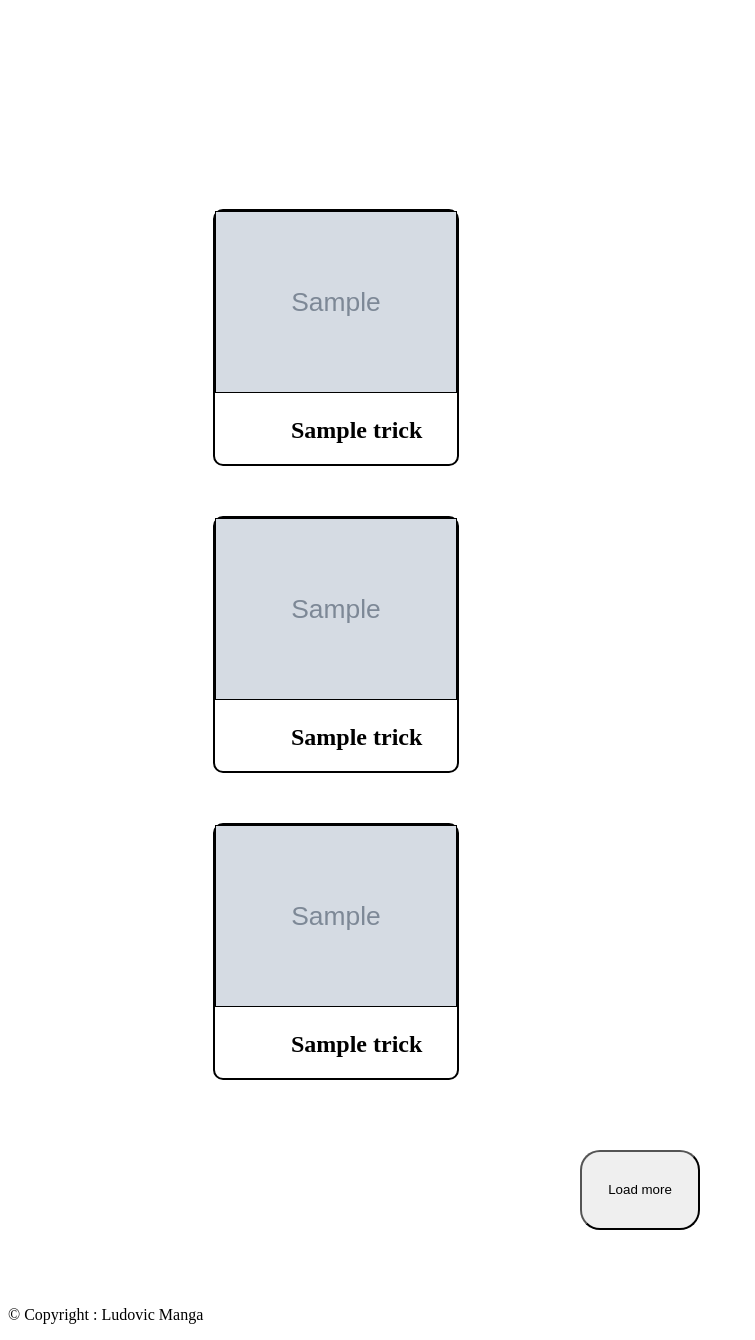
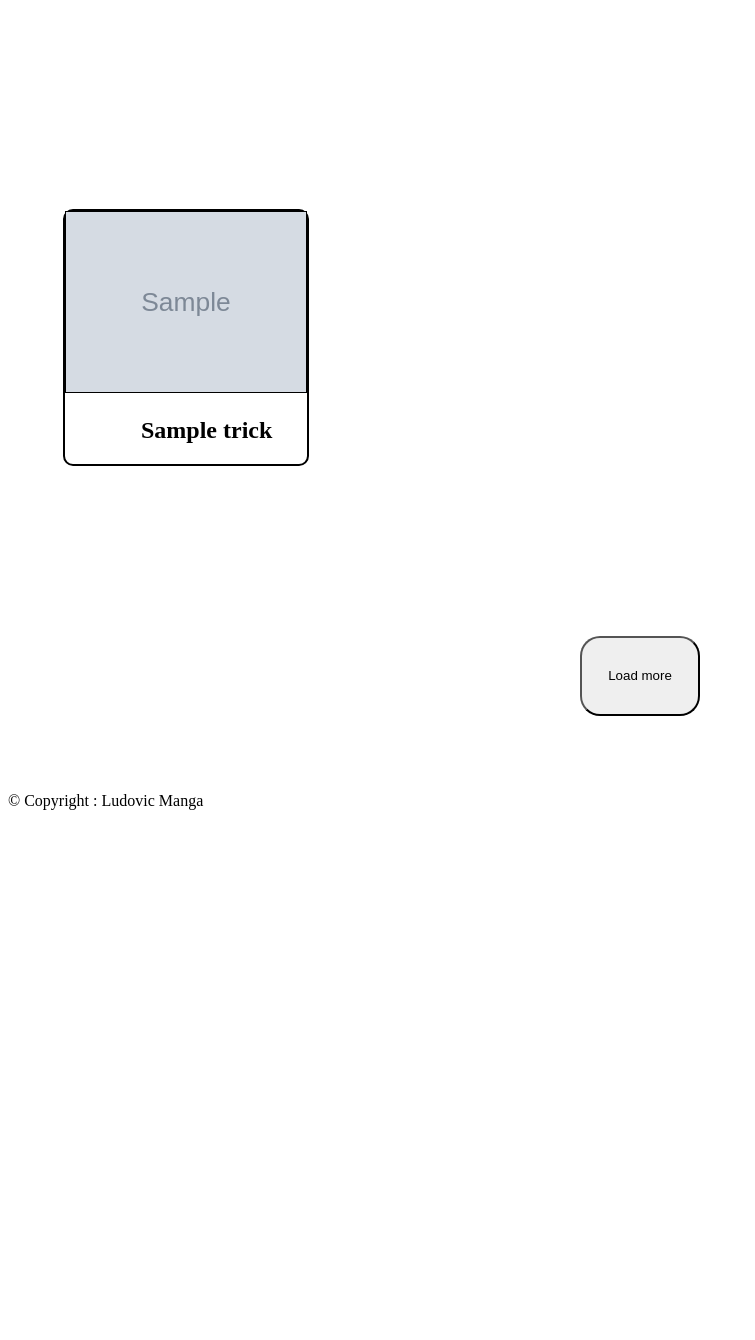
Before and after one commit to Ludovicmanga/SnowTricks_Project, a Symfony app: template templates/frontend/home.html.twig in a window 1280 px wide. Shown: the part 963-2303 px from the top of the page, without its empty margins (0-755 px from the left). After the commit the page ends 1773 px from the top, so only its background shows below. Run offline with Twig, Linux system fonts and the light colour scheme; the template is opened without the code that fills it: most values are stand-ins (such as "Sample title", 1, 10 or a date in 2020); grey boxes marked "Sample" are stand-in pictures; some libraries are stand-ins or nearby versions.

Commit message:
changes to make the page look cleaner

```diff
--- a/src/Controller/TrickController.php
+++ b/src/Controller/TrickController.php
@@ -69,8 +69,8 @@ class TrickController extends AbstractController
                 ->add('name')
                 ->add('description')
                 ->add('GroupId')
-                ->add('image')
-                ->add('video')
+                ->add('images')
+                ->add('videos')
                 ->getForm();
 
                 $form->handleRequest($request);
--- a/templates/frontend/home.html.twig
+++ b/templates/frontend/home.html.twig
@@ -17,7 +17,7 @@
 .row {
     display: flex;
     margin-right : 200px;
-    margin-left: 200px;
+    margin-left: 50px;
     margin-top: 50px;
     margin-bottom: 10px;
     width : 60%;
@@ -103,7 +103,7 @@
         {% endfor %}
     </div>
     <div class="row" id="row1">
-        {% for trick in tricks|slice(0, 4) %}
+        {% for trick in tricks|slice(4, 4) %}
             <div class="trick" id="trick">
                 <a href="{{ path('trick_show', {"id": trick.id}) }}"><img src="{{ trick.coverImage }}" ></a>
                 <div class="trickContentContainer">
@@ -125,7 +125,7 @@
         {% endfor %}
     </div>
     <div class="row" id="row1">
-        {% for trick in tricks|slice(0, 4) %}
+        {% for trick in tricks|slice(8, 4) %}
             <div class="trick" id="trick">
                 <a href="{{ path('trick_show', {"id": trick.id}) }}"><img src="{{ trick.coverImage }}" ></a>
                 <div class="trickContentContainer">
--- a/templates/trick/creation.html.twig
+++ b/templates/trick/creation.html.twig
@@ -9,7 +9,7 @@
 {{ form_row(formTrickCreation.name, { 'attr' : {'placeholder' : " Nom de la figure"} })}}
 {{ form_row(formTrickCreation.description, { 'attr' : {'placeholder' : " Description de la figure"} })}}
 {{ form_row(formTrickCreation.GroupId, { 'attr' : {'placeholder' : " Groupe de la figure"} })}}
-{{ form_row(formTrickCreation.image, { 'attr' : {'placeholder' : " image de la figure"} })}}
+{{ form_row(formTrickCreation.images, { 'attr' : {'placeholder' : " image de la figure"} })}}
 <i class="far fa-plus-square"></i> Ajouter une autre image
 {{ form_row(formTrickCreation.video, { 'attr' : {'placeholder' : " Video de la figure"} })}}
 <i class="far fa-plus-square"></i> Ajouter une autre vidéo<br>
--- a/templates/trick/show.html.twig
+++ b/templates/trick/show.html.twig
@@ -26,7 +26,7 @@
 }
 
 .media img {
-    height: 315px;
+    height: 250px;
     border: solid black 1px;
 }
 
@@ -61,7 +61,7 @@
 
 {% for video in trick.videos %}
     <div class="media" id="media1">
-    <iframe width="560" height="315" src=" {{ video.path }}" title="YouTube video player" frameborder="0" allow="accelerometer; autoplay; clipboard-write; encrypted-media; gyroscope; picture-in-picture" allowfullscreen></iframe>
+    <iframe width="460" height="250" src=" {{ video.path }}" title="YouTube video player" frameborder="0" allow="accelerometer; autoplay; clipboard-write; encrypted-media; gyroscope; picture-in-picture" allowfullscreen></iframe>
     </div>
 {% endfor %}
 {% for image in trick.images %}
```
